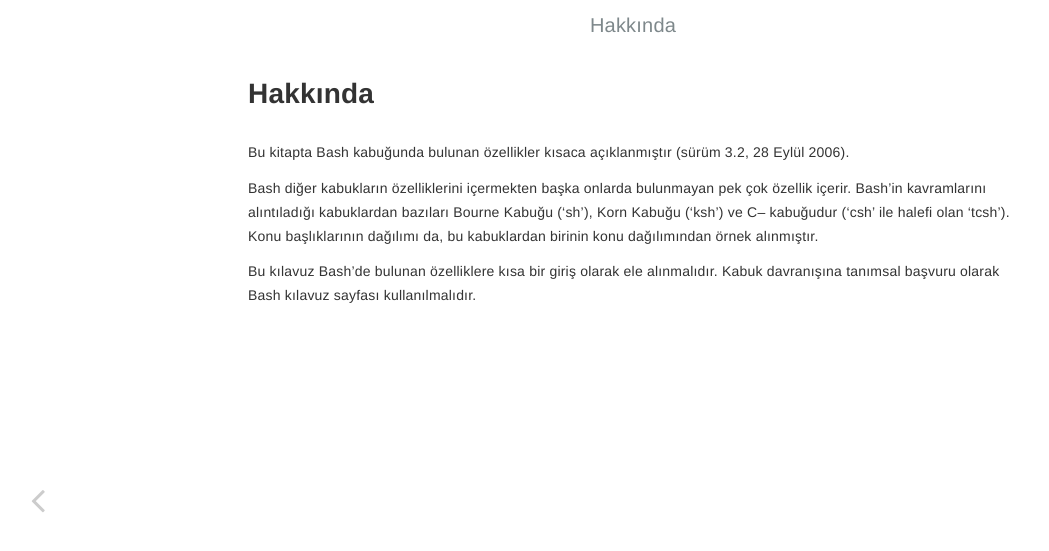
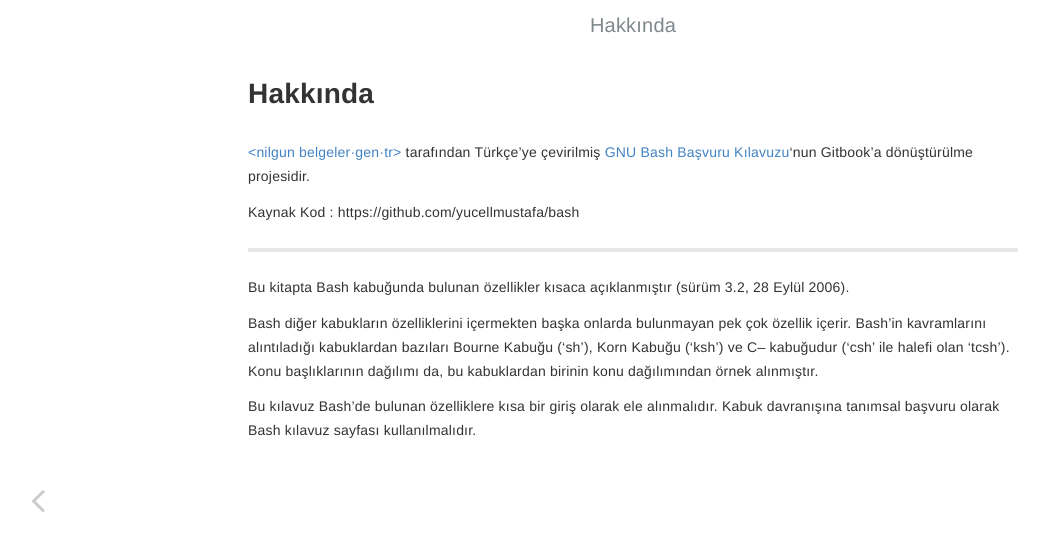
Before and after one commit to yucellmustafa/bash, a Jekyll site: the page built from _pages/hakkinda.md, in a window 1280 px wide. Shown: the top 551 px of the page, without its empty margins (7-1056 px from the left). Built offline with Jekyll 4.4.1, drawn with Linux system fonts in a browser that asks for light colours.

Commit message:
add project about

```diff
--- a/_pages/hakkinda.md
+++ b/_pages/hakkinda.md
@@ -2,6 +2,12 @@
 title: Hakkında
 author: Mustafa Yucel
 layout: post
+---
+
+[<nilgun  belgeler·gen·tr>](http://www.belgeler.gen.tr/nilgun/) tarafından Türkçe'ye çevirilmiş [GNU Bash Başvuru Kılavuzu](https://github.com/yucellmustafa/bash/releases/download/v1.0.0/GNU.Bash.Basvuru.Kilavuzu.pdf)'nun Gitbook'a dönüştürülme projesidir.
+
+Kaynak Kod : https://github.com/yucellmustafa/bash
+
 ---
 
 Bu kitapta Bash kabuğunda bulunan özellikler kısaca açıklanmıştır (sürüm 3.2, 28 Eylül 2006).
```
